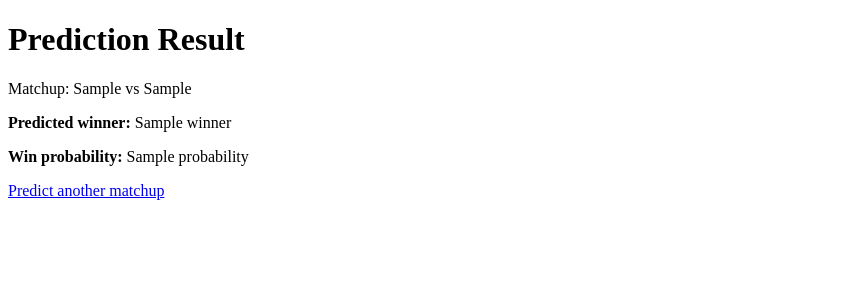
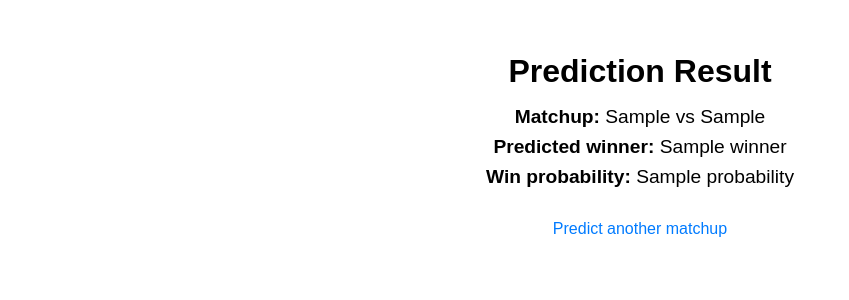
Before and after one commit to zkaner/kane-nfl-intel, a Flask app: template templates/result.html in a window 1280 px wide. Shown: the top 300 px of the page, without its empty margins (0-849 px from the left). Run offline with Flask 3, Linux system fonts and the light colour scheme; the template is opened without the code that fills it: most values are stand-ins (such as "Sample title", 1, 10 or a date in 2020).

Commit message:
Update result.html

```diff
--- a/templates/result.html
+++ b/templates/result.html
@@ -3,10 +3,17 @@
 <head>
     <meta charset="UTF-8">
     <title>Prediction Result</title>
+    <style>
+        body { font-family: Arial, sans-serif; max-width: 600px; margin: 0 auto; padding: 2rem; text-align: center; }
+        h1 { margin-bottom: 1rem; }
+        p { font-size: 1.2rem; margin: 0.5rem 0; }
+        a { display: inline-block; margin-top: 1.5rem; color: #007bff; text-decoration: none; }
+        a:hover { text-decoration: underline; }
+    </style>
 </head>
 <body>
     <h1>Prediction Result</h1>
-    <p>Matchup: {{ team_a }} vs {{ team_b }}</p>
+    <p><strong>Matchup:</strong> {{ team_a }} vs {{ team_b }}</p>
     <p><strong>Predicted winner:</strong> {{ winner }}</p>
     <p><strong>Win probability:</strong> {{ probability }}</p>
     <a href="/">Predict another matchup</a>
```
